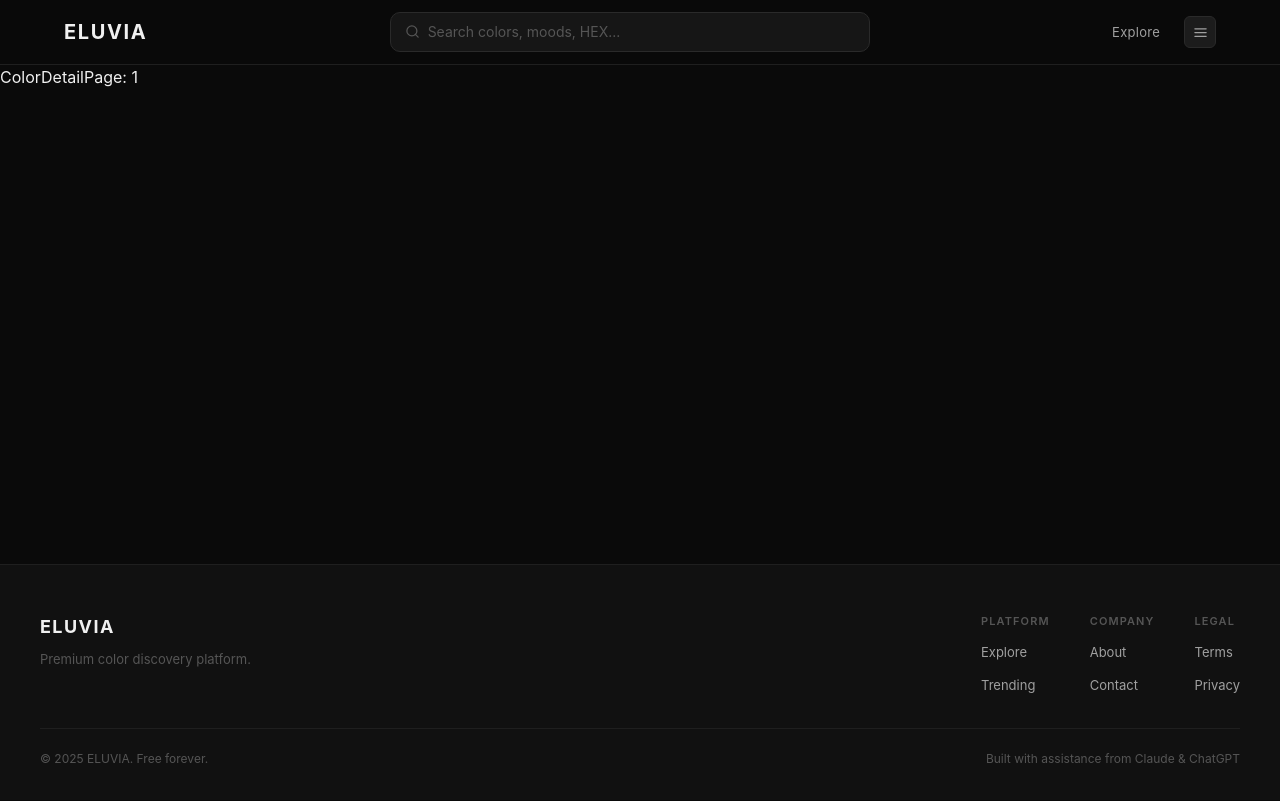
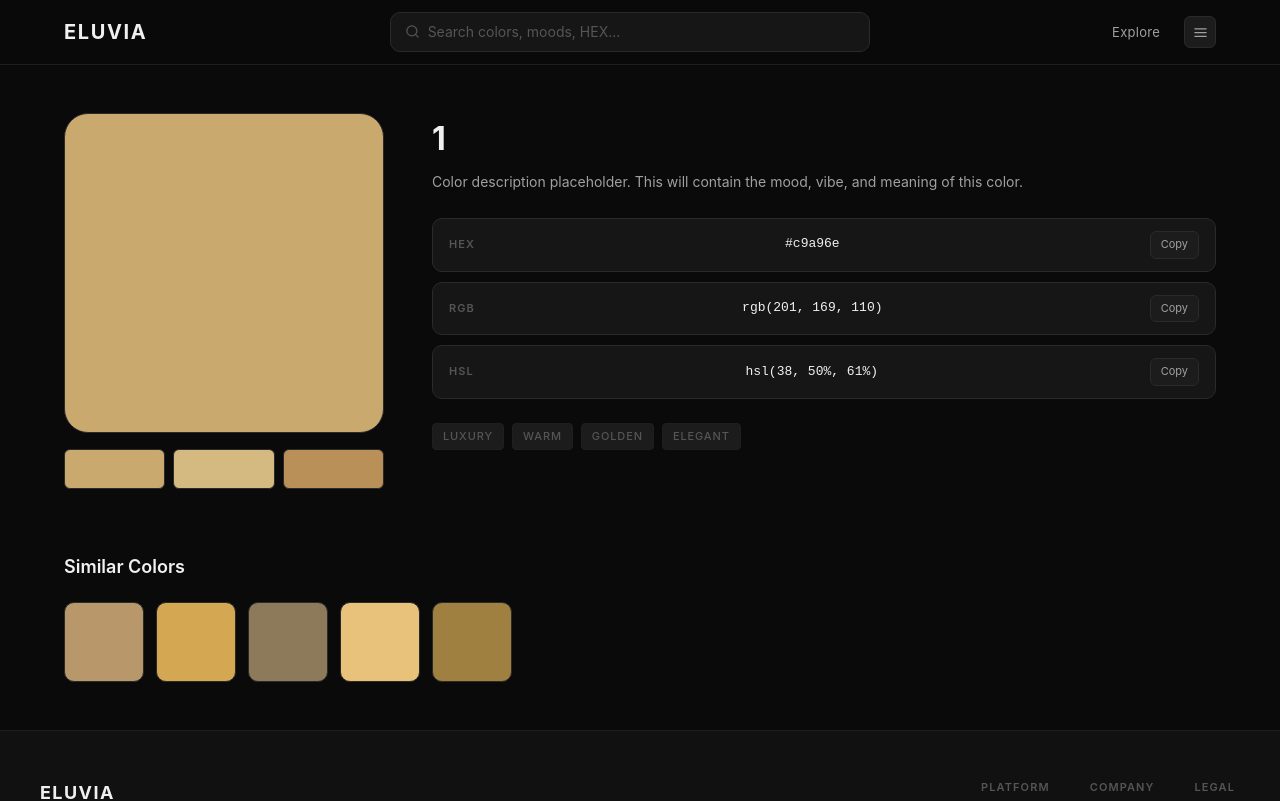
Before and after one commit to afnan0356/ELUVIA, a React (Vite) app: page /eluvia/color/1 in a window 1280 px wide. Shown: the top 801 px of the page. Built offline with nearby package versions, Linux system fonts and the light colour scheme.

Commit message:
Update ColorDetailPage.jsx

```diff
--- a/src/pages/ColorDetailPage.jsx
+++ b/src/pages/ColorDetailPage.jsx
@@ -2,5 +2,116 @@ import { useParams } from 'react-router-dom'
 
 export default function ColorDetailPage() {
   const { name } = useParams()
-  return <div>ColorDetailPage: {name}</div>
+  const placeholderHex = '#c9a96e'
+
+  return (
+    <div style={{ maxWidth: '1200px', margin: '0 auto', padding: '48px 24px' }}>
+      <div style={{ display: 'flex', gap: '48px', flexWrap: 'wrap' }}>
+
+        {/* Color preview */}
+        <div style={{ flex: '0 0 auto' }}>
+          <div style={{
+            width: '320px',
+            height: '320px',
+            borderRadius: 'var(--radius-xl)',
+            background: placeholderHex,
+            border: '1px solid var(--border)',
+          }} />
+          <div style={{ marginTop: '16px', display: 'flex', gap: '8px' }}>
+            {['#c9a96e', '#d4b980', '#b89058'].map(shade => (
+              <div key={shade} style={{
+                flex: 1,
+                height: '40px',
+                borderRadius: 'var(--radius-sm)',
+                background: shade,
+                border: '1px solid var(--border)',
+                cursor: 'pointer',
+              }} />
+            ))}
+          </div>
+        </div>
+
+        {/* Info panel */}
+        <div style={{ flex: 1, minWidth: '280px', display: 'flex', flexDirection: 'column', gap: '24px' }}>
+          <div style={{ display: 'flex', flexDirection: 'column', gap: '6px' }}>
+            <h1 style={{ fontSize: '32px', fontWeight: '700', color: 'var(--text-primary)', textTransform: 'capitalize' }}>
+              {name?.replace(/-/g, ' ') || 'Color Name'}
+            </h1>
+            <p style={{ fontSize: '14px', color: 'var(--text-secondary)', lineHeight: '1.7' }}>
+              Color description placeholder. This will contain the mood, vibe, and meaning of this color.
+            </p>
+          </div>
+
+          {/* Values */}
+          <div style={{ display: 'flex', flexDirection: 'column', gap: '10px' }}>
+            {['HEX', 'RGB', 'HSL'].map(type => (
+              <div key={type} style={{
+                display: 'flex',
+                justifyContent: 'space-between',
+                alignItems: 'center',
+                background: 'var(--bg-card)',
+                border: '1px solid var(--border)',
+                borderRadius: 'var(--radius-md)',
+                padding: '12px 16px',
+              }}>
+                <span style={{ fontSize: '11px', fontWeight: '600', color: 'var(--text-muted)', letterSpacing: '0.1em' }}>{type}</span>
+                <span style={{ fontSize: '13px', color: 'var(--text-primary)', fontFamily: 'monospace' }}>
+                  {type === 'HEX' ? placeholderHex : type === 'RGB' ? 'rgb(201, 169, 110)' : 'hsl(38, 50%, 61%)'}
+                </span>
+                <button style={{
+                  background: 'var(--bg-elevated)',
+                  border: '1px solid var(--border)',
+                  borderRadius: 'var(--radius-sm)',
+                  padding: '4px 10px',
+                  fontSize: '11px',
+                  color: 'var(--text-secondary)',
+                  cursor: 'pointer',
+                }}>
+                  Copy
+                </button>
+              </div>
+            ))}
+          </div>
+
+          {/* Tags */}
+          <div style={{ display: 'flex', gap: '8px', flexWrap: 'wrap' }}>
+            {['luxury', 'warm', 'golden', 'elegant'].map(tag => (
+              <span key={tag} style={{
+                fontSize: '11px',
+                fontWeight: '500',
+                letterSpacing: '0.08em',
+                textTransform: 'uppercase',
+                color: 'var(--text-muted)',
+                background: 'var(--bg-elevated)',
+                border: '1px solid var(--border-subtle)',
+                borderRadius: '4px',
+                padding: '4px 10px',
+              }}>
+                {tag}
+              </span>
+            ))}
+          </div>
+        </div>
+      </div>
+
+      {/* Similar colors placeholder */}
+      <div style={{ marginTop: '64px' }}>
+        <h2 style={{ fontSize: '18px', fontWeight: '600', color: 'var(--text-primary)', marginBottom: '20px' }}>Similar Colors</h2>
+        <div style={{ display: 'flex', gap: '12px', flexWrap: 'wrap' }}>
+          {['#b8976a', '#d4a853', '#8c7a5a', '#e8c17a', '#a08040'].map(hex => (
+            <div key={hex} style={{
+              width: '80px',
+              height: '80px',
+              borderRadius: 'var(--radius-md)',
+              background: hex,
+              border: '1px solid var(--border)',
+              cursor: 'pointer',
+              flexShrink: 0,
+            }} />
+          ))}
+        </div>
+      </div>
+
+    </div>
+  )
 }
```
